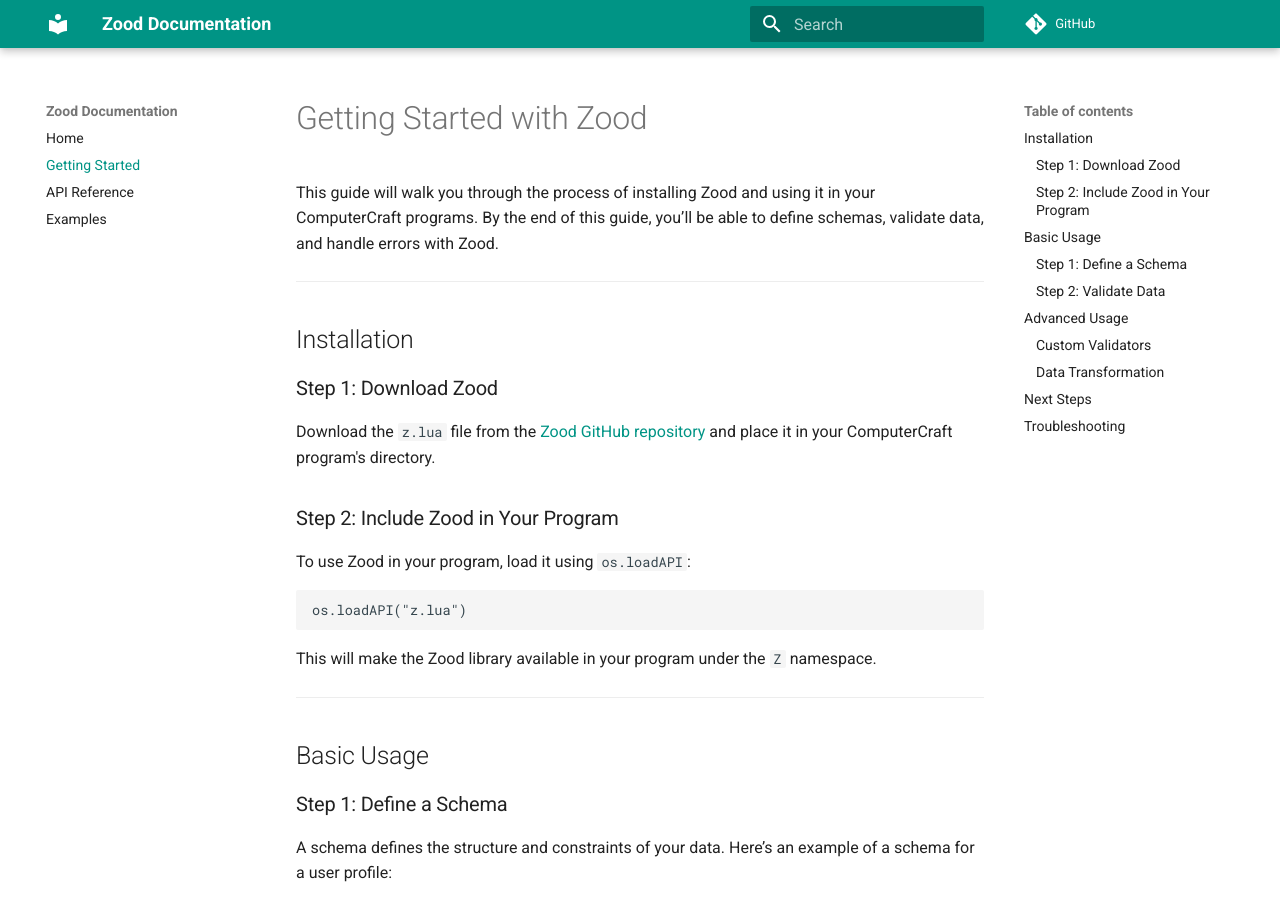
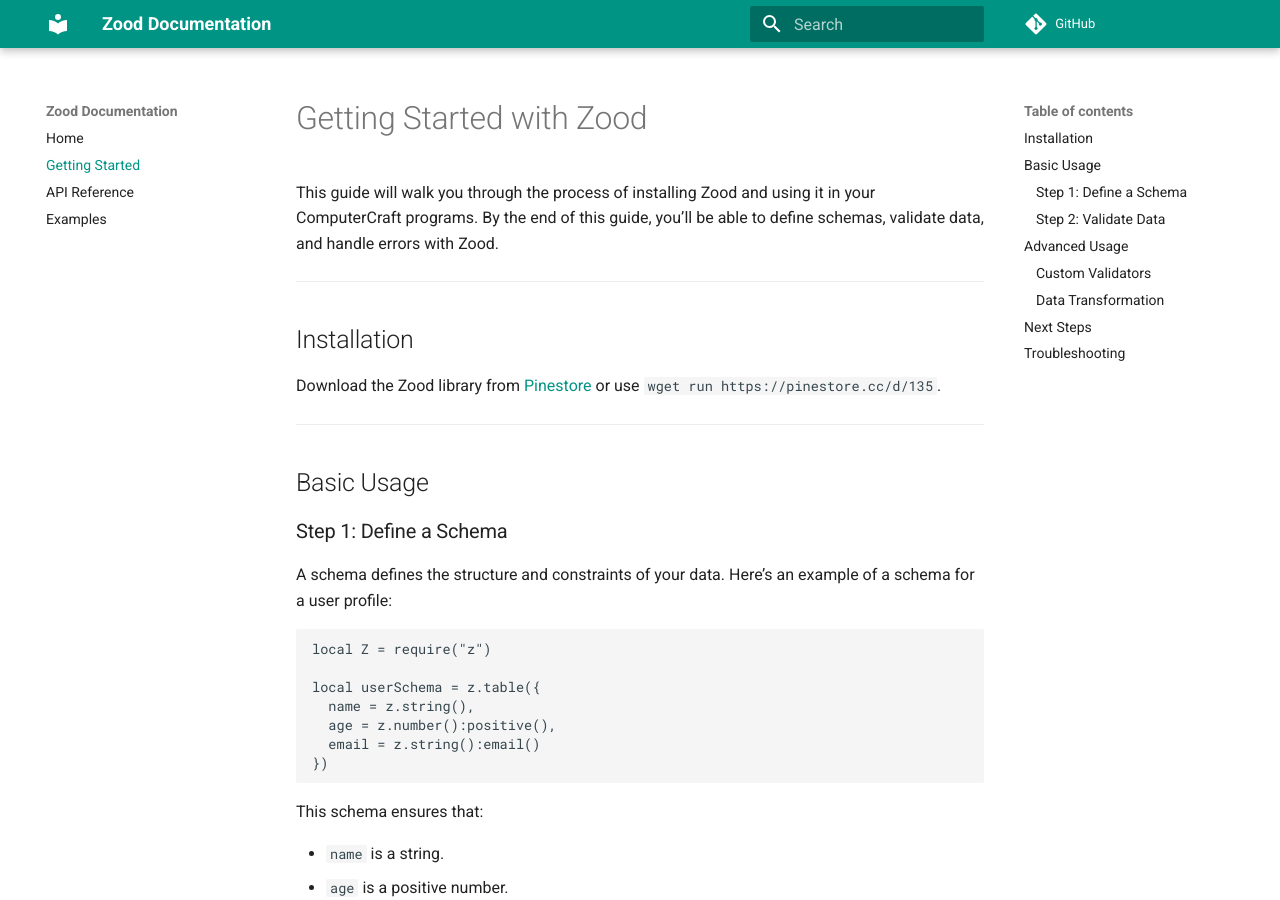
Before and after one commit to ivanoliverfabra/zood, an MkDocs documentation site: the page built from docs/getting-started.md, in a window 1280 px wide and 900 px high. Built offline with MkDocs 1.6.1 and Material for MkDocs 9.7.7, drawn with Linux system fonts in a browser that asks for light colours; comment, search, counter and statistics services are not loaded.

````diff
--- a/docs/getting-started.md
+++ b/docs/getting-started.md
@@ -6,19 +6,7 @@
 
 ## Installation
 
-### Step 1: Download Zood
-
-Download the `z.lua` file from the [Zood GitHub repository](https://github.com/yourusername/zood) and place it in your ComputerCraft program's directory.
-
-### Step 2: Include Zood in Your Program
-
-To use Zood in your program, load it using `os.loadAPI`:
-
-```lua
-os.loadAPI("z.lua")
-```
-
-This will make the Zood library available in your program under the `Z` namespace.
+Download the Zood library from [Pinestore](https://pinestore.cc/projects/135/zood) or use `wget run https://pinestore.cc/d/135`.
 
 ---
 
````
Also changed, not shown: docs/api-reference.md (+15 -0 lines), 2 other files.
